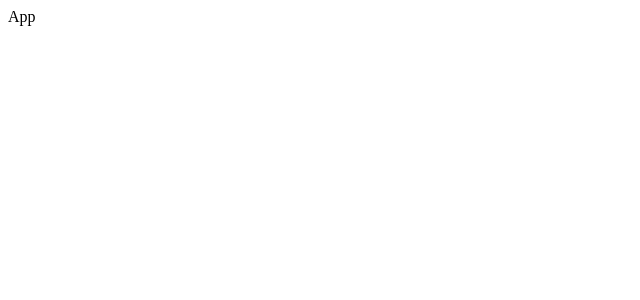
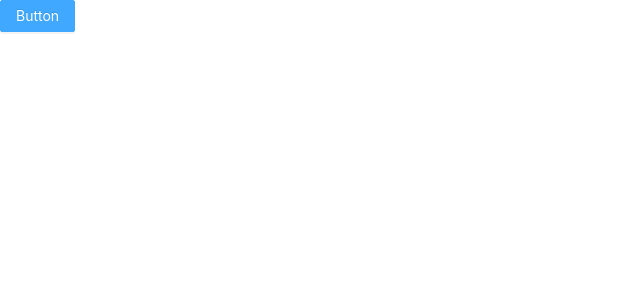
Before and after one commit to XF-zhinai/react-admin-sys, a React (Create React App) app: page / in a window 1280 px wide. Shown: the top 300 px of the page, without its empty margins (0-640 px from the left). Built offline with nearby package versions, Linux system fonts and the light colour scheme.

Commit message:
按需引入了ant的样式

```diff
--- /dev/null
+++ b/config-overrides.js
@@ -0,0 +1,9 @@
+const { override, fixBabelImports } = require('customize-cra');
+
+module.exports = override(
+    fixBabelImports('import', {
+        libraryName: 'antd',
+        libraryDirectory: 'es',
+        style: 'css',
+    }),
+);
--- a/src/App.js
+++ b/src/App.js
@@ -1,10 +1,10 @@
 // 根文件
 import React from 'react'
-
+import { Button } from 'antd';
 class App extends React.Component {
     render() {
         return (
-            <div>App</div>
+            <Button type="primary">Button</Button>
         )
     }
 }
```
Also changed, not shown: package.json (+7 -3 lines), 1 other file (tests, documents, lock files or other folders).
